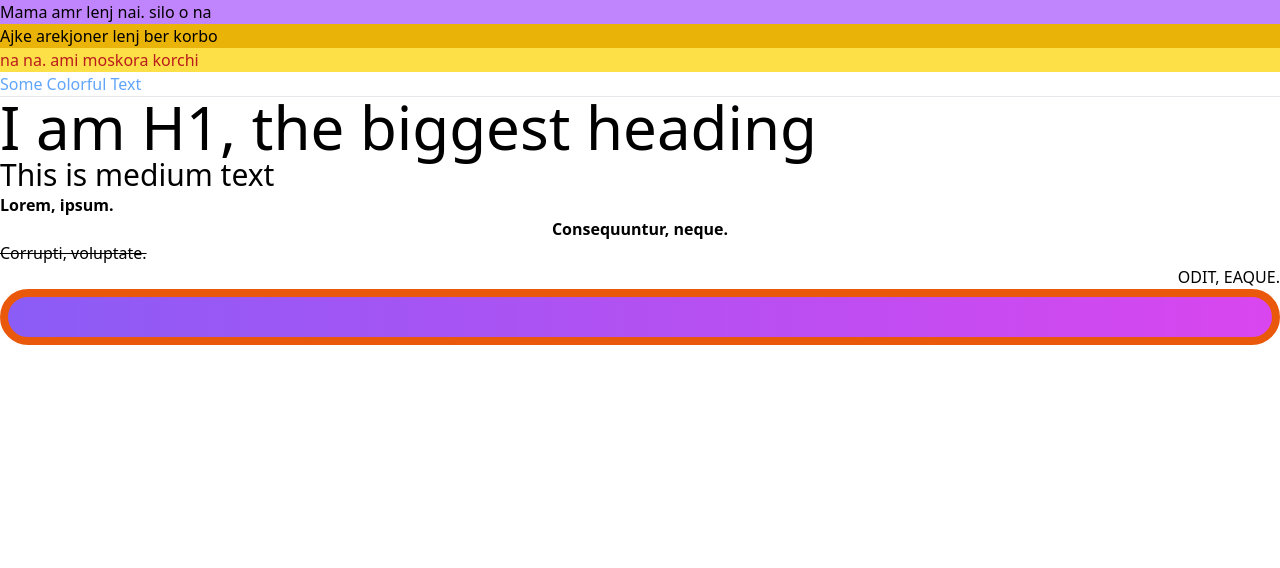
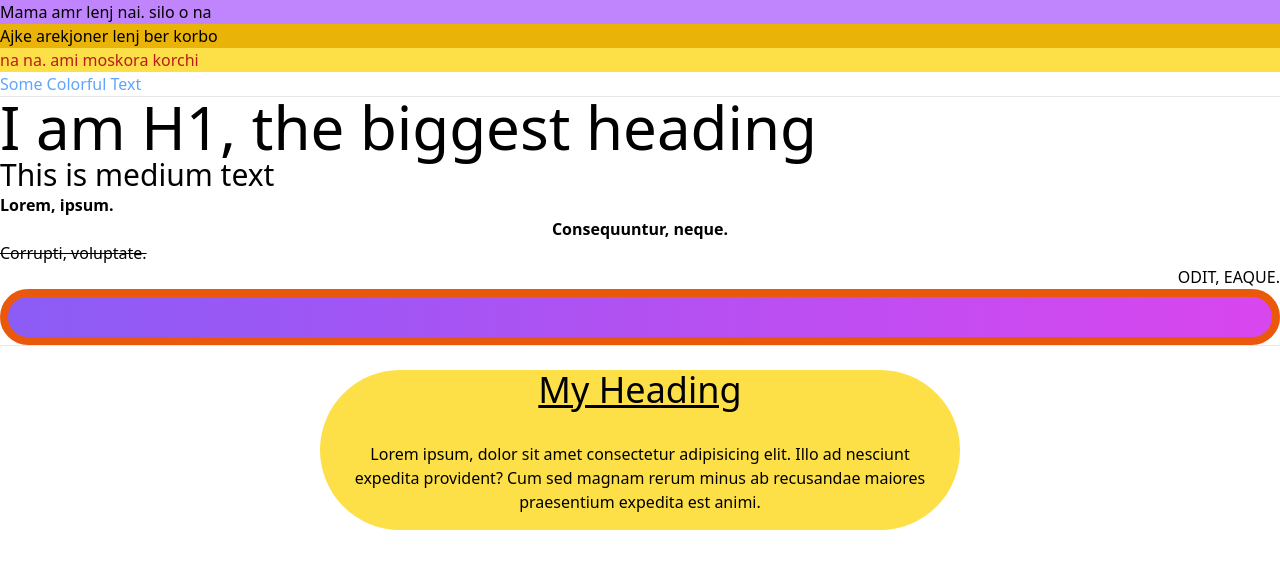
Before and after one commit to rootnure/intro-to-tailwindcss-12, a plain HTML site: page index.html in a window 1280 px wide. Drawn offline with nearby package versions, Linux system fonts and the light colour scheme.

Commit message:
TailwindCSS: Spacing, Sizing

```diff
--- a/index.html
+++ b/index.html
@@ -24,6 +24,13 @@
       <p class="text-right uppercase">Odit, eaque.</p>
       <div class="border-8 border-orange-600 h-14 bg-gradient-to-r from-violet-500 to-fuchsia-500 rounded-full"></div>
    </section>
+   <hr>
+   <section>
+      <div class="bg-yellow-300 w-1/2 h-content mx-auto space-y-4 rounded-full mt-6">
+         <h3 class="text-4xl text-center underline">My Heading</h3>
+         <p class="p-4 text-center">Lorem ipsum, dolor sit amet consectetur adipisicing elit. Illo ad nesciunt expedita provident? Cum sed magnam rerum minus ab recusandae maiores praesentium expedita est animi.</p>
+      </div>
+   </section>
 </body>
 
 </html>
```
